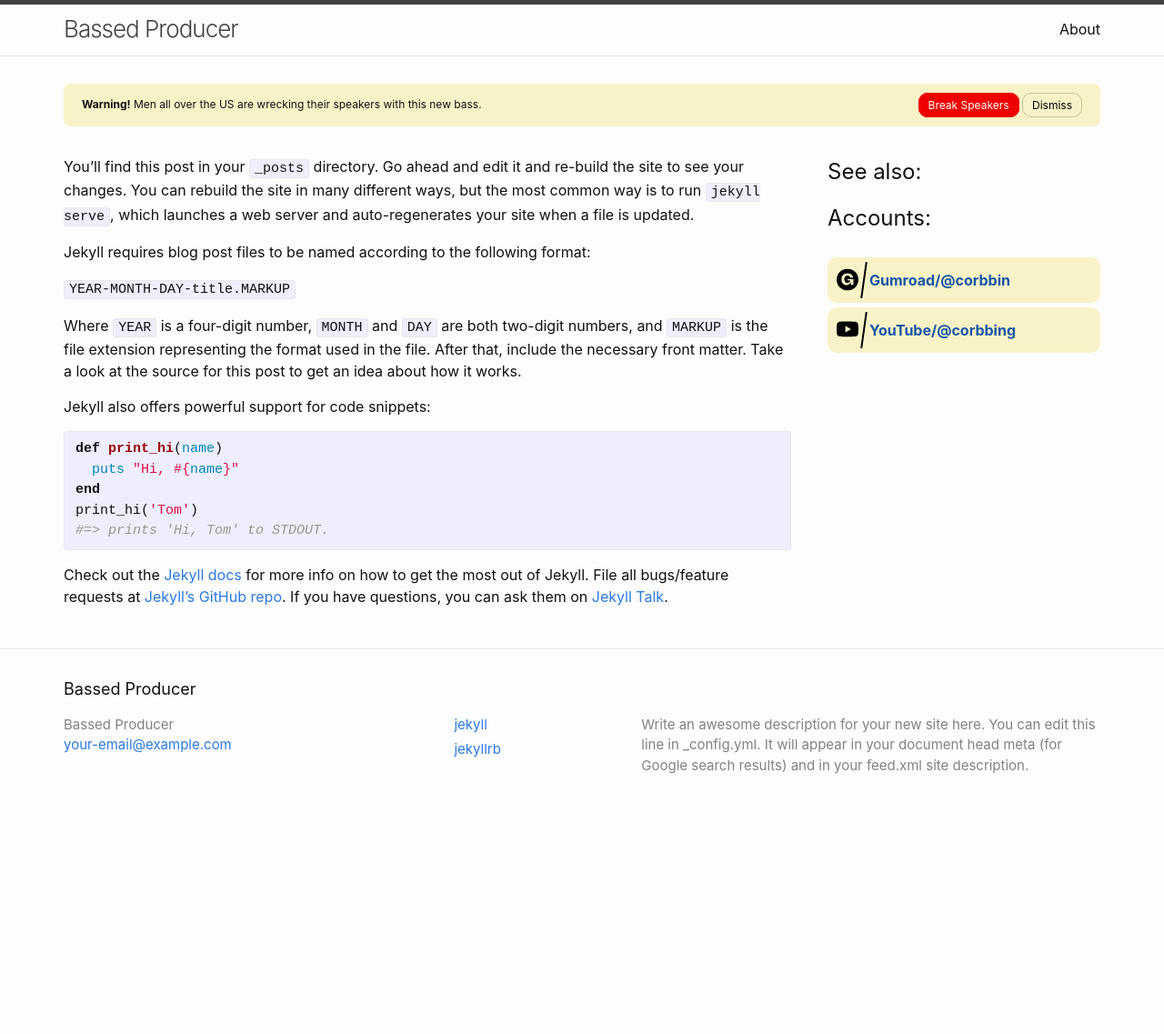
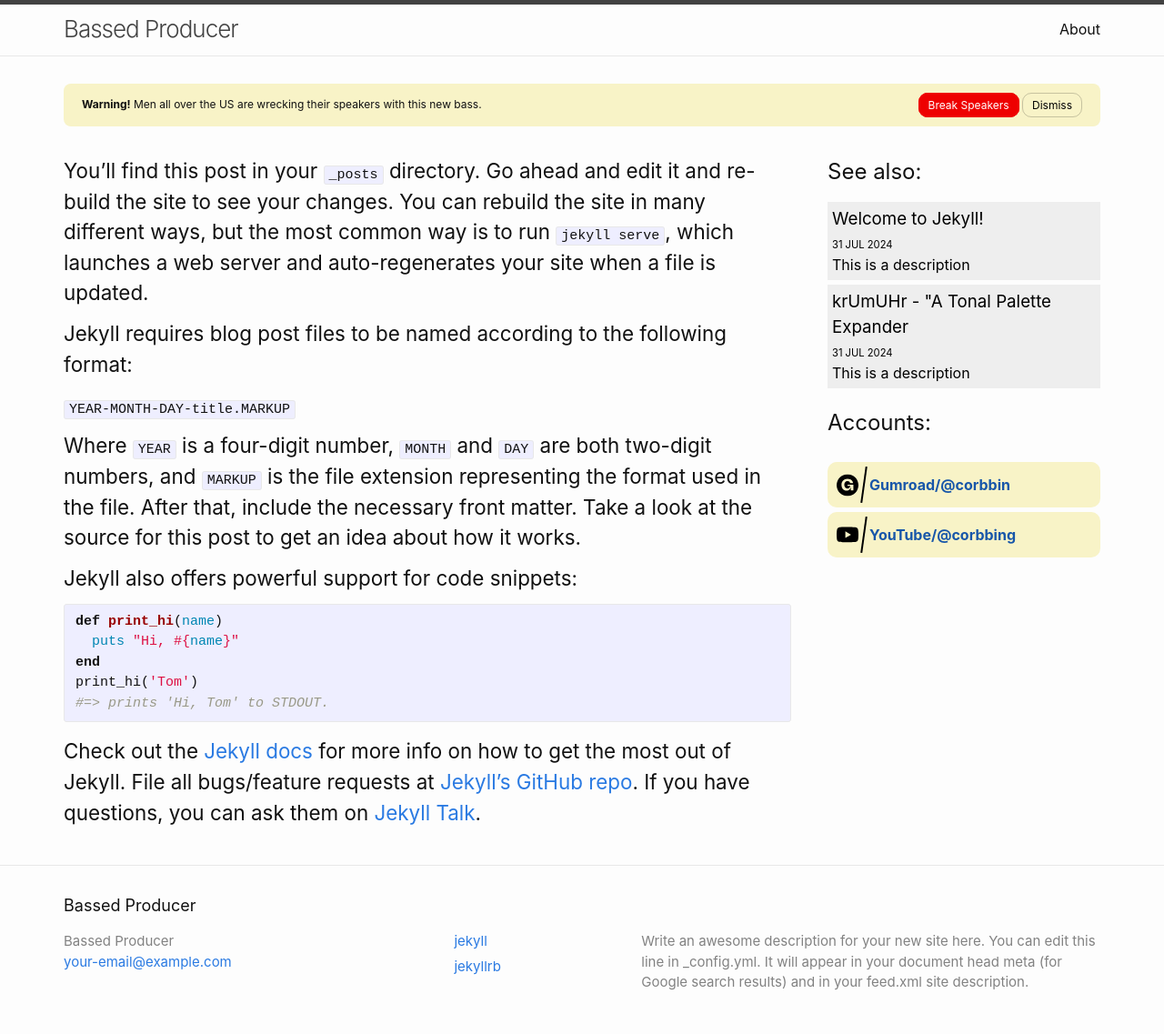
Before and after one commit to CorbbinGoldsmith/BassedProducer, a Jekyll site: the page built from _posts/2024-07-31-welcome-to-jekyll.markdown, in a window 1280 px wide. Shown: the whole page at 91% size. Built offline with Jekyll 4.4.1, drawn with Linux system fonts in a browser that asks for light colours; before the commit the page ends 913 px from its top, so only the background shows below that.

Commit message:
Added sidebar functionality an images. update to post

```diff
--- a/_includes/sidebar.html
+++ b/_includes/sidebar.html
@@ -1,6 +1,9 @@
 <div class="sidebar">
 	<h2>See also:</h2>
 
+	<div id="random-posts">
+	    <div id="posts-list" class="blog-items"></div>
+	</div>
 
 
 	<h2>Accounts:</h2>
@@ -8,10 +11,83 @@
 	{% include accounts.html %}
 </div>
 
+
+
+<script>
+
+document.addEventListener("DOMContentLoaded", function() {
+    fetch('/posts.json')
+    .then(response => response.json())
+    .then(data => {
+        let posts = data;
+        let randomPosts = [];
+
+        // Ensure there are enough posts to pick from
+        const maxPosts = posts.length < 5 ? posts.length : 5;
+        while (randomPosts.length < maxPosts) {
+            let randomIndex = Math.floor(Math.random() * posts.length);
+            let randomPost = posts[randomIndex];
+
+            // Check if the post is already added to avoid duplicates
+            if (!randomPosts.includes(randomPost)) {
+                randomPosts.push(randomPost);
+            }
+        }
+
+        // Add posts to the sidebar
+        const postsList = document.getElementById('posts-list');
+		randomPosts.forEach(post => {
+		    postsList.insertAdjacentHTML('beforeend', `
+		        <a class="blog-item" href="${post.url}">
+		            <h3>${post.title}</h3>
+		            <small>${post.date}</small>
+		            <p>${post.description}</p>
+		        </a>
+		    `);
+		});
+    })
+    .catch(error => console.error('Error loading the posts:', error));
+});
+
+</script>
+
+
+
+
 <style type="text/css">
 
 .sidebar {
 	min-width: 300px;
 }
 
+.blog-items {
+	display: grid;
+	gap: 5px;
+	padding-bottom: 20px;
+}
+
+.blog-item {
+	background: #eee;
+	padding: 5px;
+	color: black;
+}
+.blog-item:visited {
+	color: black;
+}
+
+.blog-item:hover {
+	text-decoration: none;
+	color: black;
+	background: #f3f3f3;
+}
+
+.blog-item small {
+	text-transform: uppercase;
+	font-size: .7rem;
+}
+
+.blog-item > h3,p {
+	margin: 0px;
+}
+
 </style>
--- a/_layouts/post.html
+++ b/_layouts/post.html
@@ -17,6 +17,9 @@ layout: default
 	gap: 40px;
 }
 
+article {
+	font-size: 1.4rem;
+}
 
 @media screen and (max-width: 1200px) {
 	.blog-wrapper {
@@ -24,4 +27,8 @@ layout: default
 	}
 }
 
+article p {
+	padding-bottom: .7rem;
+}
+
 </style>
--- a/_posts/2024-07-31-welcome-to-jekyll.markdown
+++ b/_posts/2024-07-31-welcome-to-jekyll.markdown
@@ -4,6 +4,7 @@ title:  "Welcome to Jekyll!"
 date:   2024-07-31 12:03:05 -0500
 categories: jekyll update
 tags: ["hello", "world wtow"]
+description: "This is a description"
 ---
 You’ll find this post in your `_posts` directory. Go ahead and edit it and re-build the site to see your changes. You can rebuild the site in many different ways, but the most common way is to run `jekyll serve`, which launches a web server and auto-regenerates your site when a file is updated.
 
--- a/posts.json
+++ b/posts.json
@@ -10,6 +10,7 @@ permalink: /posts.json
       "date": "{{ post.date | date_to_string }}",
       "categories": "{{ post.categories | join: ', ' | escape }}",
       "excerpt": "{{ post.excerpt | strip_html | strip_newlines | escape }}",
+      "description": "{{ post.description | escape }}",
       "tags": "{{ post.tags | join: ', ' | escape }}"
     }{% unless forloop.last %},{% endunless %}
   {% endfor %}
```
Also changed, not shown: _includes/promotion.html (added, +80 -0 lines), _posts/2024-08-01-starting-blog.markdown (added, +109 -0 lines), assets/img/products/krumuhr.png (added), 1 other file.
